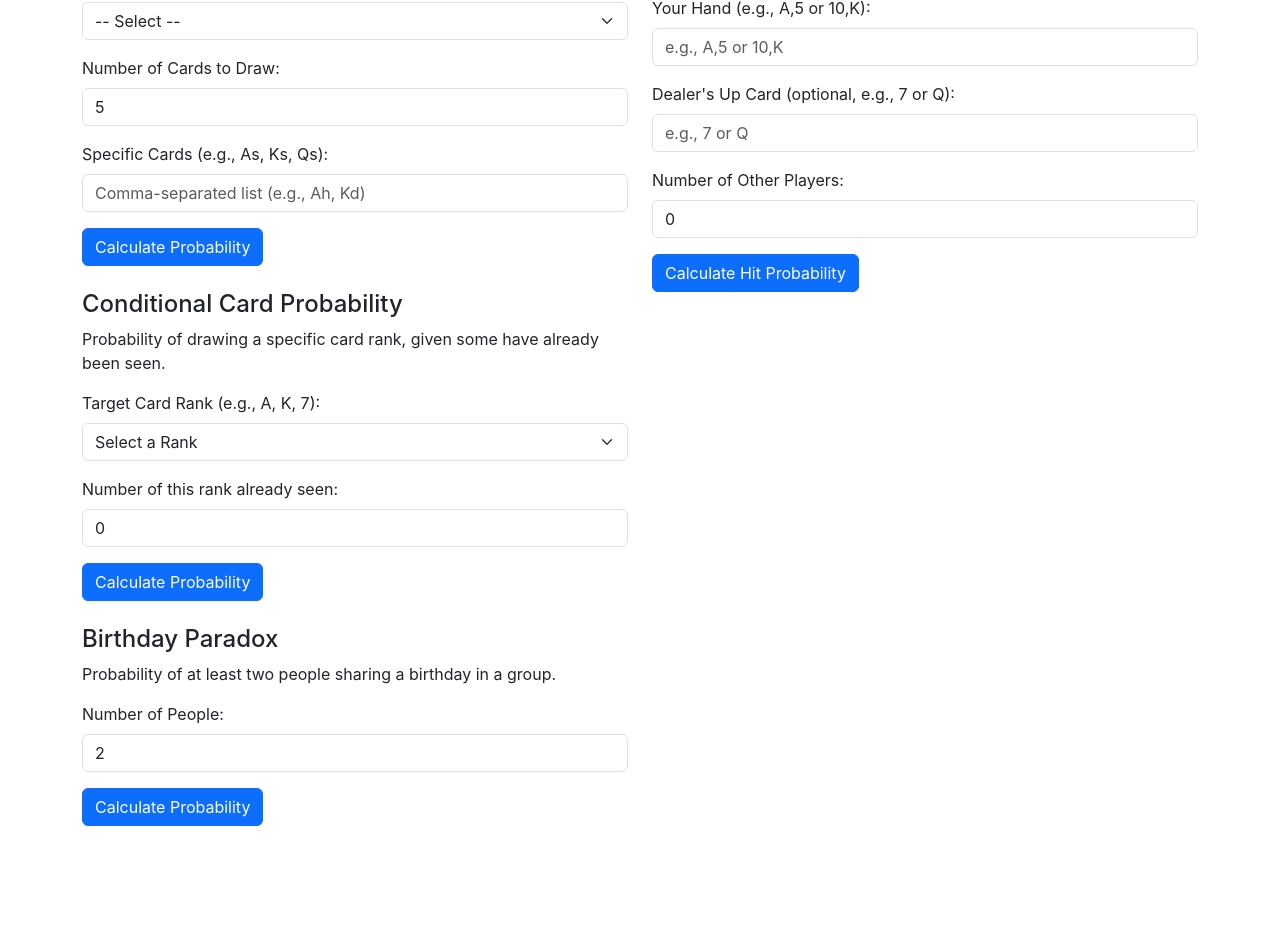
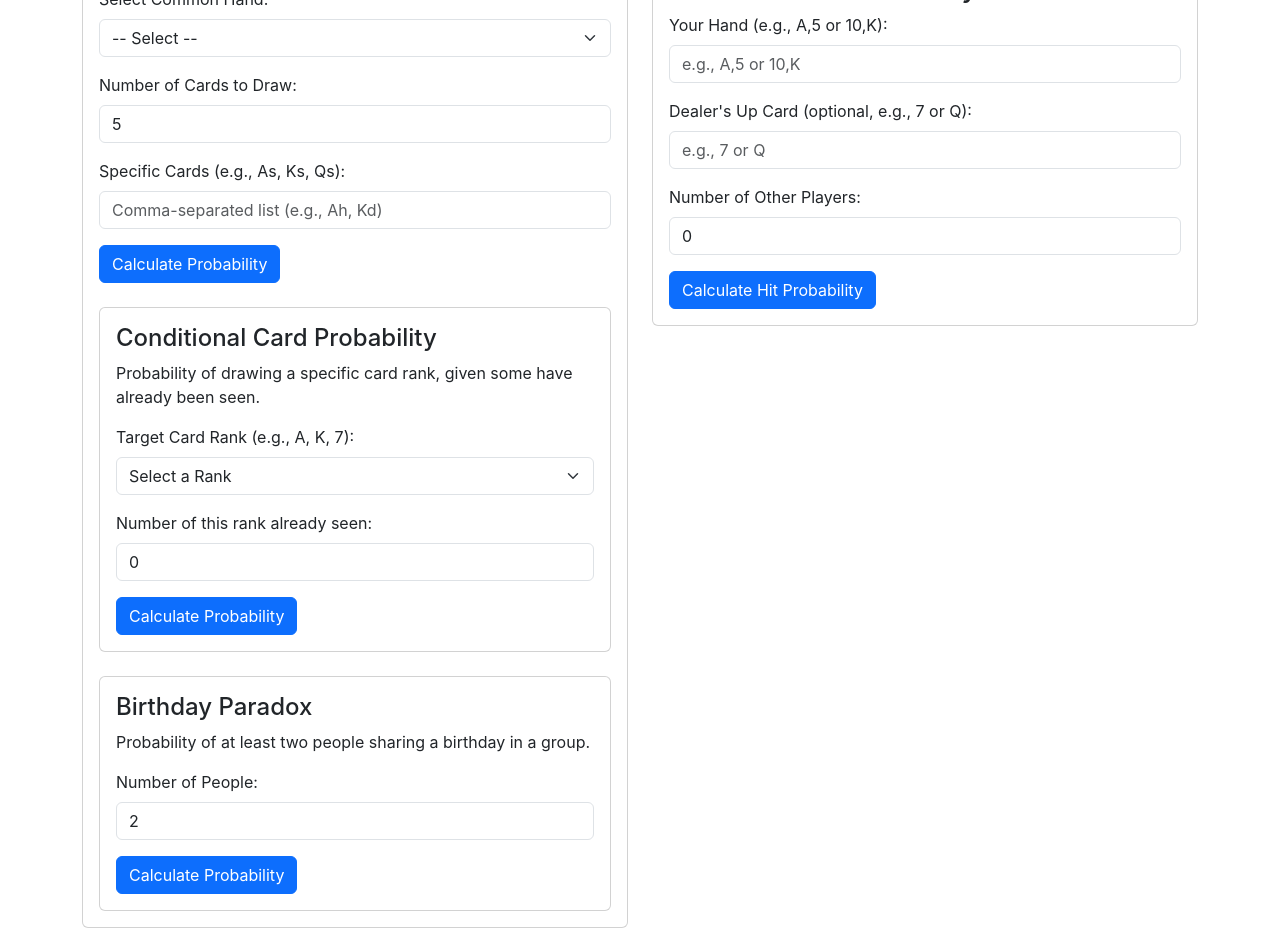
Before and after one commit to jefcollier/Chances, a React (Create React App) app in the folder chances-app/: page /card in a window 1280 px wide. Shown: the part 284-1236 px from the top of the page. Before the commit the page ends 1110 px from the top, so only its background shows below. Built offline with nearby package versions, Linux system fonts and the light colour scheme.

Commit message:
feat: Wrap card sections in info boxes for visual separation

```diff
--- a/chances-app/src/components/BirthdayParadox.js
+++ b/chances-app/src/components/BirthdayParadox.js
@@ -19,11 +19,12 @@ const BirthdayParadox = () => {
   };
 
   return (
-    <div className="birthday-paradox mt-4">
-      <h4>Birthday Paradox</h4>
-      <p>Probability of at least two people sharing a birthday in a group.</p>
-      <div className="mb-3">
-        <label htmlFor="numPeople" className="form-label">Number of People:</label>
+    <div className="card mt-4">
+      <div className="card-body">
+        <h4 className="card-title">Birthday Paradox</h4>
+        <p className="card-text">Probability of at least two people sharing a birthday in a group.</p>
+        <div className="mb-3">
+          <label htmlFor="numPeople" className="form-label">Number of People:</label>
         <input
           type="number"
           className="form-control"
@@ -43,6 +44,7 @@ const BirthdayParadox = () => {
         </div>
       )}
     </div>
+    </div>
   );
 };
 
--- a/chances-app/src/components/CardCalculatorPage.js
+++ b/chances-app/src/components/CardCalculatorPage.js
@@ -25,7 +25,9 @@ const CardCalculatorPage = () => {
       <h1>Card Probability Calculator</h1>
       <div className="row">
         <div className="col-md-6">
-          <h2>Poker</h2>
+          <div className="card mb-4">
+            <div className="card-body">
+              <h2 className="card-title">Poker</h2>
               <CardForm onCalculate={handleCalculate} />
               {probabilityResults && (
                 <CardProbabilityDisplay
@@ -38,9 +40,15 @@ const CardCalculatorPage = () => {
               <ConditionalCardProbability />
               <BirthdayParadox />
             </div>
+          </div>
+        </div>
         <div className="col-md-6">
-          <h2>Blackjack Concepts</h2>
+          <div className="card mb-4">
+            <div className="card-body">
+              <h2 className="card-title">Blackjack Concepts</h2>
               <BlackjackProbability />
+            </div>
+          </div>
         </div>
       </div>
     </div>
--- a/chances-app/src/components/ConditionalCardProbability.js
+++ b/chances-app/src/components/ConditionalCardProbability.js
@@ -36,11 +36,12 @@ const ConditionalCardProbability = () => {
   const ranks = ['A', '2', '3', '4', '5', '6', '7', '8', '9', '10', 'J', 'Q', 'K'];
 
   return (
-    <div className="conditional-card-probability mt-4">
-      <h4>Conditional Card Probability</h4>
-      <p>Probability of drawing a specific card rank, given some have already been seen.</p>
-      <div className="mb-3">
-        <label htmlFor="targetRank" className="form-label">Target Card Rank (e.g., A, K, 7):</label>
+    <div className="card mt-4">
+      <div className="card-body">
+        <h4 className="card-title">Conditional Card Probability</h4>
+        <p className="card-text">Probability of drawing a specific card rank, given some have already been seen.</p>
+        <div className="mb-3">
+          <label htmlFor="targetRank" className="form-label">Target Card Rank (e.g., A, K, 7):</label>
         <select
           className="form-select"
           id="targetRank"
@@ -74,6 +75,7 @@ const ConditionalCardProbability = () => {
         </div>
       )}
     </div>
+    </div>
   );
 };
 
```
Lines whose indentation alone changed are shown as unchanged.
